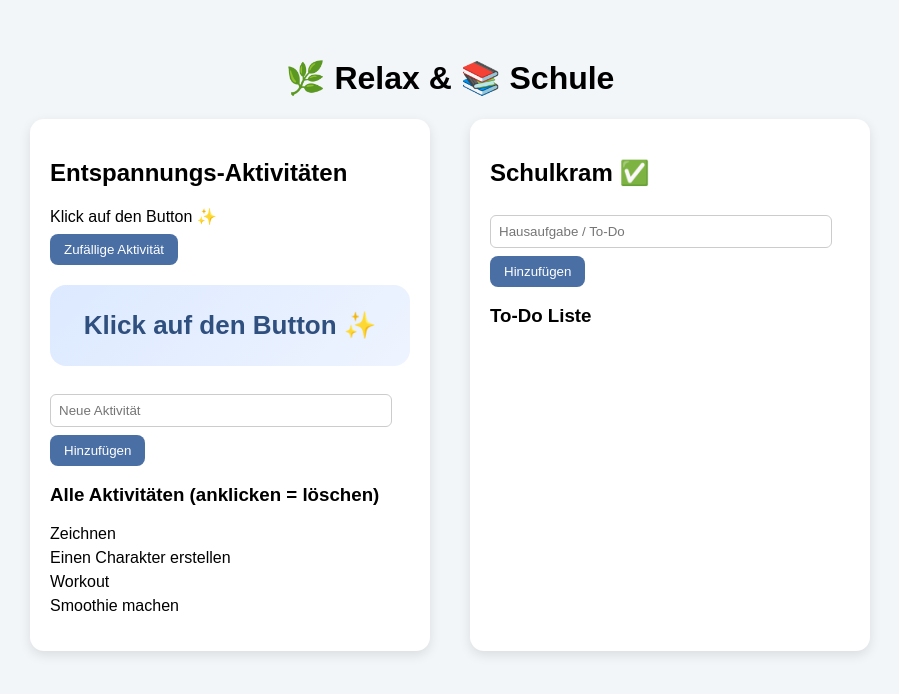
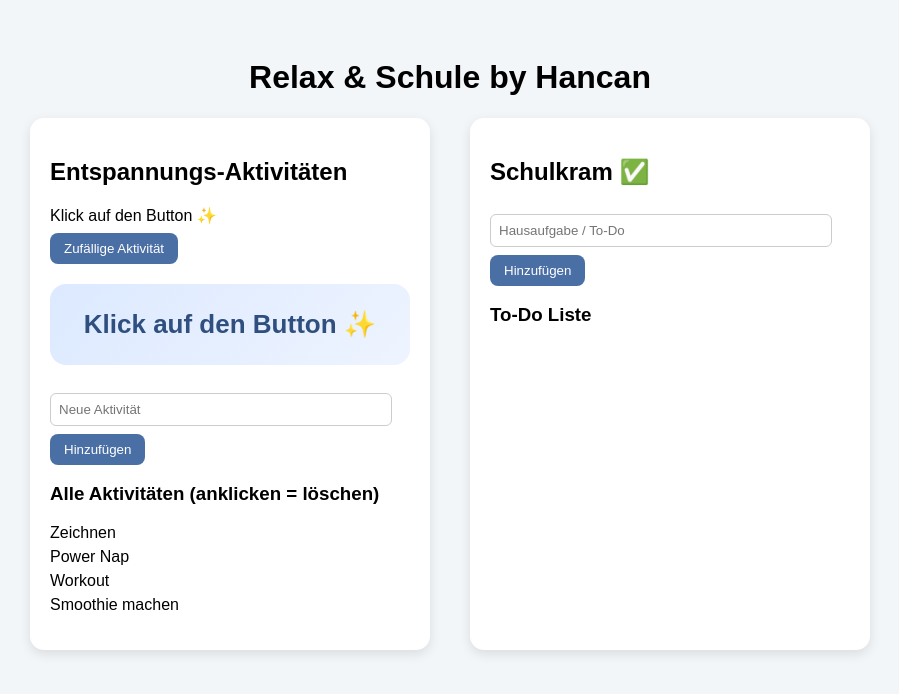
Before and after one commit to Hanife09/MyWebsite, a plain HTML site: page index.html in a window 1280 px wide. Shown: the whole page, without its empty margins (190-1089 px from the left). Drawn offline with Linux system fonts and the light colour scheme.

Commit message:
Update header and modify relaxation activities

```diff
--- a/index.html
+++ b/index.html
@@ -80,7 +80,7 @@ li {
 </style>
 </head>
 <body>
-<h1>🌿 Relax & 📚 Schule</h1>
+<h1> Relax & Schule by Hancan</h1>
 <div class="container">
     <!-- ENTSPANNUNG -->
     <div class="box">
@@ -108,7 +108,7 @@ li {
     // Entspannungsaktivitäten
     let activities = JSON.parse(localStorage.getItem("activities")) || [
         "Zeichnen",
-        "Einen Charakter erstellen",
+        "Power Nap",
         "Workout",
         "Smoothie machen"
     ];
```
